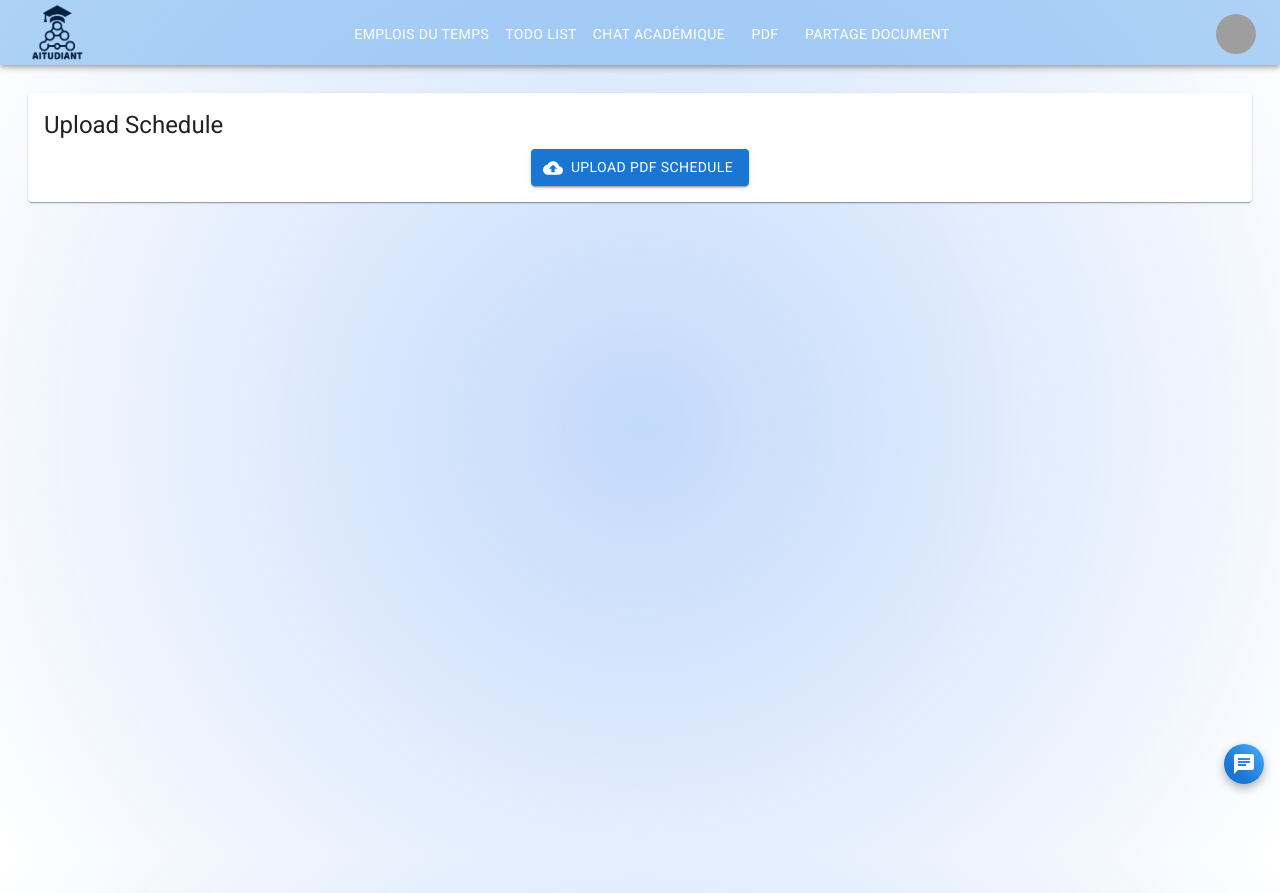
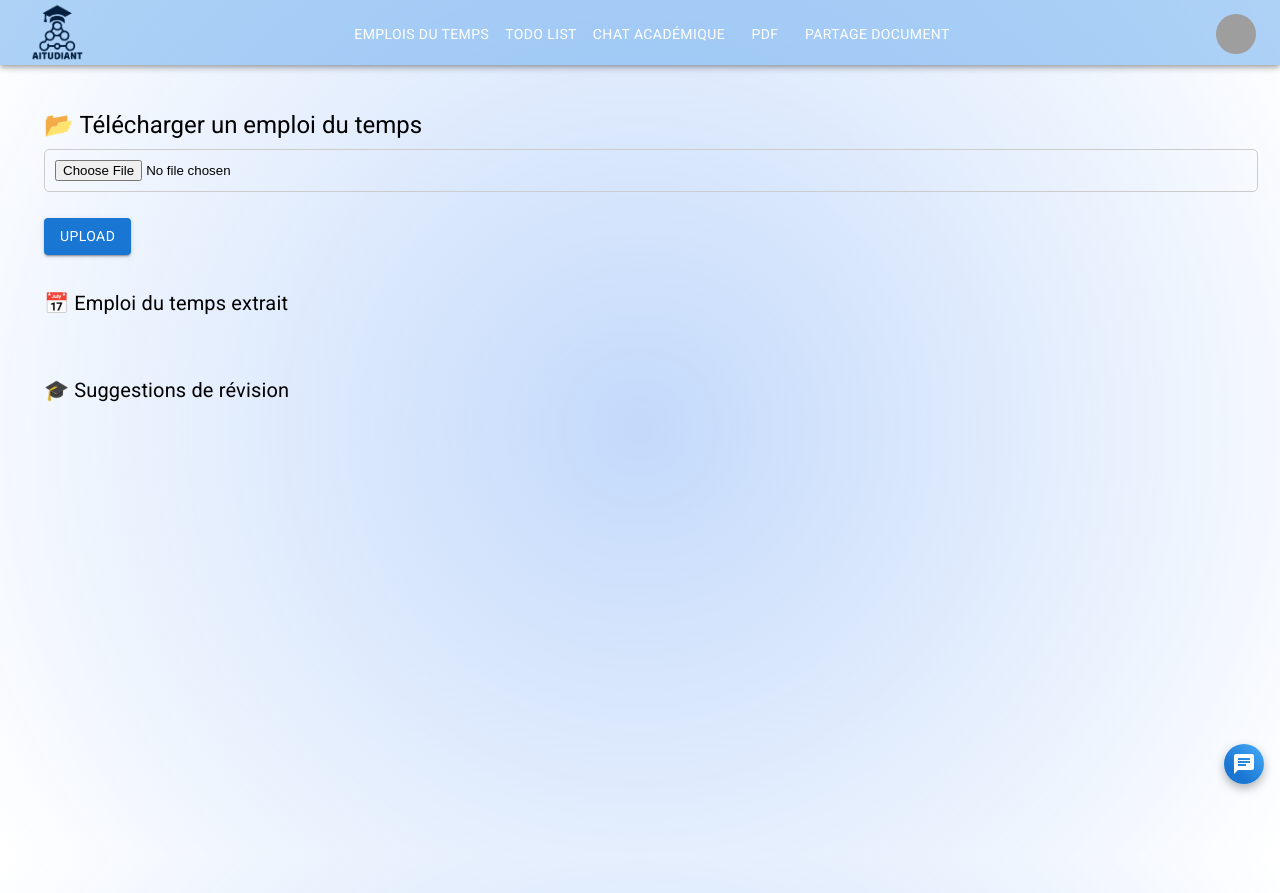
Before and after one commit to chaymaamri/client, a React (Create React App) app: page /emplois in a window 1280 px wide. Built offline with nearby package versions, Linux system fonts and the light colour scheme; grey boxes are pictures that could not be loaded.

Commit message:
chore: Update package.json and package-lock.json with new dependencies

```diff
--- a/package.json
+++ b/package.json
@@ -17,6 +17,7 @@
     "@testing-library/react": "^13.4.0",
     "@testing-library/user-event": "^13.5.0",
     "axios": "^1.7.7",
+    "node-emoji": "^2.2.0",
     "react": "^18.3.1",
     "react-dom": "^18.3.1",
     "react-router-dom": "^6.28.0",
--- a/src/components/ChatAcad.jsx
+++ b/src/components/ChatAcad.jsx
@@ -2,6 +2,7 @@ import React, { useState, useEffect, useRef } from 'react';
 import { Box, TextField, Button, List, ListItem, ListItemText, Paper, Divider, Typography, IconButton, Menu, MenuItem, Dialog, DialogActions, DialogContent, DialogTitle, useMediaQuery } from '@mui/material';
 import { Send, Add, MoreVert, Menu as MenuIcon } from '@mui/icons-material';
 import '@fontsource/poppins'; // Importing a modern font
+import { get as getEmoji } from 'node-emoji'; // Importing specific function from node-emoji
 
 const ChatAcad = () => {
   const [input, setInput] = useState('');
@@ -11,7 +12,6 @@ const ChatAcad = () => {
   const [anchorEl, setAnchorEl] = useState(null);
   const [openRenameDialog, setOpenRenameDialog] = useState(false);
   const [newDiscussionName, setNewDiscussionName] = useState('');
-  const [chatResponses, setChatResponses] = useState([]);
   const [drawerOpen, setDrawerOpen] = useState(false);
   const [isTyping, setIsTyping] = useState(false);
   const isMobile = useMediaQuery('(max-width:600px)');
@@ -20,33 +20,41 @@ const ChatAcad = () => {
   const handleSend = async () => {
     if (input.trim()) {
       const newMessage = { text: input, sender: 'user', discussionId: currentDiscussion };
-      setMessages([...messages, newMessage]);
+      setMessages((prevMessages) => [...prevMessages, newMessage]);
       setInput('');
       setIsTyping(false);
 
       try {
-        // Call OpenAI API to get a response
-        const response = await fetch('https://api.openai.com/v1/engines/davinci-codex/completions', {
+        // Call your backend API to get a response
+        const response = await fetch('/api/chat', {
           method: 'POST',
           headers: {
             'Content-Type': 'application/json',
-            Authorization: `Bearer YOUR_OPENAI_API_KEY`
           },
-          body: JSON.stringify({
-            prompt: input,
-            max_tokens: 150
-          })
+          body: JSON.stringify({ message: input })
         });
         const data = await response.json();
-        if (data.choices && data.choices[0] && data.choices[0].text) {
-          const aiMessage = { text: data.choices[0].text.trim(), sender: 'ai', discussionId: currentDiscussion };
-          setChatResponses([...chatResponses, aiMessage]);
+        if (data.message) {
+          const aiMessage = { text: addEmojis(data.message), sender: 'ai', discussionId: currentDiscussion };
+          setMessages((prevMessages) => [...prevMessages, aiMessage]);
         } else {
           console.error('Unexpected response structure:', data);
         }
       } catch (error) {
         console.error('Error fetching OpenAI response:', error);
       }
+    }
+  };
+
+  const addEmojis = (text) => {
+    if (text.includes('happy')) {
+      return `${text} ${getEmoji('smile')}`;
+    } else if (text.includes('sad')) {
+      return `${text} ${getEmoji('disappointed')}`;
+    } else if (text.includes('angry')) {
+      return `${text} ${getEmoji('angry')}`;
+    } else {
+      return text;
     }
   };
 
@@ -74,7 +82,6 @@ const ChatAcad = () => {
     setDiscussions([...discussions, newDiscussion]);
     setCurrentDiscussion(newDiscussion.id);
     setMessages([]);
-    setChatResponses([]);
   };
 
   const handleMenuOpen = (event) => {
@@ -102,7 +109,6 @@ const ChatAcad = () => {
   const handleDeleteDiscussion = (id) => {
     setDiscussions(discussions.filter(discussion => discussion.id !== id));
     setMessages(messages.filter(message => message.discussionId !== id));
-    setChatResponses(chatResponses.filter(response => response.discussionId !== id));
     setAnchorEl(null);
   };
 
@@ -116,7 +122,7 @@ const ChatAcad = () => {
     if (chatContainerRef.current) {
       chatContainerRef.current.scrollTop = chatContainerRef.current.scrollHeight;
     }
-  }, [messages, chatResponses, isTyping]);
+  }, [messages, isTyping]);
 
   return (
     <Box sx={{ display: 'flex', height: 'calc(100vh - 64px)', bgcolor: '#f0f2f5', marginTop: '64px', fontFamily: 'Poppins, sans-serif' }}>
@@ -180,30 +186,10 @@ const ChatAcad = () => {
                       animation: 'bounce 0.5s'
                     }}
                   >
+                    <Typography variant="subtitle2" sx={{ fontWeight: 'bold', color: message.sender === 'user' ? '#fff' : '#000' }}>
+                      {message.sender === 'user' ? 'You' : 'AI'}
+                    </Typography>
                     <ListItemText primary={message.text} />
-                  </Paper>
-                </ListItem>
-              ))}
-            {chatResponses
-              .filter((response) => response.discussionId === currentDiscussion)
-              .map((response, index) => (
-                <ListItem key={index} sx={{ justifyContent: 'flex-start' }}>
-                  <Paper
-                    elevation={3}
-                    sx={{
-                      padding: 1,
-                      maxWidth: { xs: '80%', sm: '60%' },
-                      borderRadius: 4,
-                      backgroundColor: '#e0e0e0',
-                      color: '#000',
-                      boxShadow: 2,
-                      '&:hover': { boxShadow: 4 },
-                      transition: 'all 0.3s ease',
-                      fontFamily: 'Poppins, sans-serif',
-                      animation: 'bounce 0.5s'
-                    }}
-                  >
-                    <ListItemText primary={response.text} />
                   </Paper>
                 </ListItem>
               ))}
@@ -247,7 +233,7 @@ const ChatAcad = () => {
             endIcon={<Send />}
             sx={{ borderRadius: 4, boxShadow: 1, '&:hover': { boxShadow: 4 }, fontFamily: 'Poppins, sans-serif' }}
           >
-
+            Send
           </Button>
         </Box>
       </Box>
--- a/src/components/ScheduleUpload.jsx
+++ b/src/components/ScheduleUpload.jsx
@@ -1,65 +1,74 @@
-import React, { useState } from 'react';
-import { Paper, Typography, Button, Box, CircularProgress, Alert } from '@mui/material';
-import CloudUploadIcon from '@mui/icons-material/CloudUpload';
-import axios from 'axios';
-import Timetable from './Timetable';
+import React, { useState } from "react";
+import axios from "axios";
+import { Button, Typography, Box, List, ListItem, ListItemText } from "@mui/material";
 
 function ScheduleUpload() {
-  const [loading, setLoading] = useState(false);
-  const [error, setError] = useState('');
+  const [file, setFile] = useState(null);
   const [schedule, setSchedule] = useState([]);
+  const [suggestions, setSuggestions] = useState([]);
 
-  const handleFileUpload = async (event) => {
-    const file = event.target.files[0];
-    if (!file) return;
+  const handleFileChange = (event) => {
+    setFile(event.target.files[0]);
+  };
 
+  const handleUpload = async () => {
     const formData = new FormData();
-    formData.append('pdf', file);
-
-    setLoading(true);
-    setError('');
+    formData.append("pdf", file);
 
     try {
-      const response = await axios.post('/api/upload', formData);
-      const scheduleResponse = await axios.get('/api/schedule');
-      console.log('Received Schedule:', scheduleResponse.data); // Log the received schedule
-      setSchedule(scheduleResponse.data);
-    } catch (err) {
-      setError('Failed to upload schedule. Please try again.');
-      console.error(err);
-    } finally {
-      setLoading(false);
+      const response = await axios.post("http://localhost:5000/api/upload", formData, {
+        headers: { "Content-Type": "multipart/form-data" },
+      });
+
+      setSchedule(response.data.schedule);
+      setSuggestions(response.data.suggestions);
+    } catch (error) {
+      console.error("Erreur lors de l'upload :", error);
     }
   };
 
   return (
-    <Paper sx={{ p: 2 }}>
+    <Box sx={{ p: 2 }}>
       <Typography variant="h5" gutterBottom>
-        Upload Schedule
+        📂 Télécharger un emploi du temps
       </Typography>
-      <Box sx={{ display: 'flex', flexDirection: 'column', alignItems: 'center' }}>
-        <input
-          accept="application/pdf"
-          style={{ display: 'none' }}
-          id="upload-pdf"
-          type="file"
-          onChange={handleFileUpload}
-        />
-        <label htmlFor="upload-pdf">
-          <Button
-            variant="contained"
-            component="span"
-            startIcon={<CloudUploadIcon />}
-            disabled={loading}
-          >
-            Upload PDF Schedule
-          </Button>
-        </label>
-        {loading && <CircularProgress sx={{ mt: 2 }} />}
-        {error && <Alert severity="error" sx={{ mt: 2 }}>{error}</Alert>}
+      <input type="file" onChange={handleFileChange} />
+      <Button variant="contained" color="primary" onClick={handleUpload} sx={{ mt: 2 }}>
+        Upload
+      </Button>
+
+      <Box sx={{ mt: 4 }}>
+        <Typography variant="h6" gutterBottom>
+          📅 Emploi du temps extrait
+        </Typography>
+        <List>
+          {schedule.map((entry, index) => (
+            <ListItem key={index}>
+              <ListItemText
+                primary={`${entry.day} | ${entry.time}`}
+                secondary={`📖 ${entry.name} | 👨‍🏫 ${entry.instructor}`}
+              />
+            </ListItem>
+          ))}
+        </List>
       </Box>
-      {schedule.length > 0 && <Timetable schedule={schedule} />}
-    </Paper>
+
+      <Box sx={{ mt: 4 }}>
+        <Typography variant="h6" gutterBottom>
+          🎓 Suggestions de révision
+        </Typography>
+        <List>
+          {suggestions.map((item, index) => (
+            <ListItem key={index}>
+              <ListItemText
+                primary={`📖 ${item.subject}`}
+                secondary={item.suggestions}
+              />
+            </ListItem>
+          ))}
+        </List>
+      </Box>
+    </Box>
   );
 }
 
--- a/src/components/Timetable.jsx
+++ b/src/components/Timetable.jsx
@@ -1,21 +1,36 @@
-import { Paper, Typography } from '@mui/material';
+import React from 'react';
+import { Paper, Typography, Box, List, ListItem, ListItemText } from '@mui/material';
 import FullCalendar from '@fullcalendar/react';
 import timeGridPlugin from '@fullcalendar/timegrid';
 import dayGridPlugin from '@fullcalendar/daygrid';
 
 function Timetable({ schedule = [] }) {
+  const dayMap = {
+    'Monday': 1,
+    'Tuesday': 2,
+    'Wednesday': 3,
+    'Thursday': 4,
+    'Friday': 5,
+    'Saturday': 6,
+    'Sunday': 0
+  };
+
   const events = schedule.map(course => {
     const [startHour, startMinute] = course.time.split('-')[0].split(':');
     const [endHour, endMinute] = course.time.split('-')[1]?.split(':') || [startHour, startMinute];
     return {
-      title: `${course.name}\n${course.location}`,
+      title: `${course.name}\n${course.instructor}`,
       start: `2023-01-01T${startHour}:${startMinute}:00`, // Replace with actual date
       end: `2023-01-01T${endHour}:${endMinute}:00`, // Replace with actual date
-      daysOfWeek: [course.day], // Adjust to match FullCalendar's day format
+      daysOfWeek: [dayMap[course.day]], // Adjust to match FullCalendar's day format
     };
   });
 
   console.log('Rendering Events:', events); // Log the events being rendered
+
+  const revisionSuggestions = schedule.map(course => {
+    return `Revise ${course.name} with ${course.instructor} on ${course.day} at ${course.time}`;
+  });
 
   return (
     <Paper sx={{ p: 2, mt: 2 }}>
@@ -36,6 +51,18 @@ function Timetable({ schedule = [] }) {
         slotMinTime="08:00:00"
         slotMaxTime="22:00:00"
       />
+      <Box sx={{ mt: 4 }}>
+        <Typography variant="h6" gutterBottom>
+          Revision Suggestions
+        </Typography>
+        <List>
+          {revisionSuggestions.map((suggestion, index) => (
+            <ListItem key={index}>
+              <ListItemText primary={suggestion} />
+            </ListItem>
+          ))}
+        </List>
+      </Box>
     </Paper>
   );
 }
```
Also changed, not shown: 2 other files (tests, documents, lock files or other folders).
